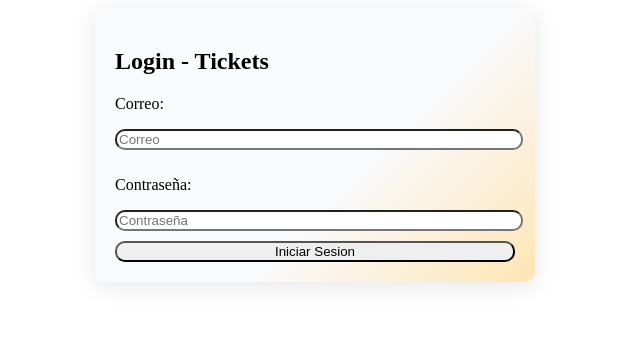
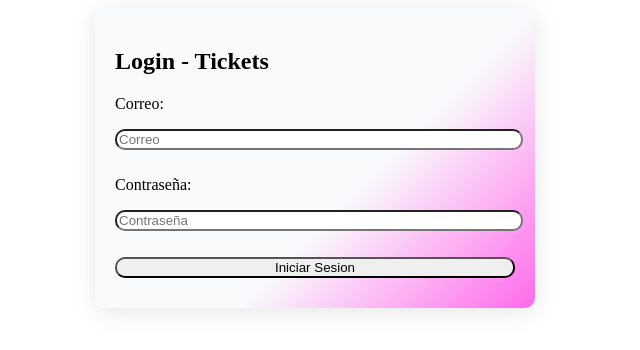
Before and after one commit to ArielSanchez12/caso_cmedicas, a React (Create React App) app in the folder frontend/: page / in a window 1280 px wide. Shown: the top 350 px of the page, without its empty margins (325-965 px from the left). Built offline with nearby package versions, Linux system fonts and the light colour scheme.

Commit message:
cambie color

```diff
--- a/frontend/src/pages/DashboardPage.js
+++ b/frontend/src/pages/DashboardPage.js
@@ -12,7 +12,7 @@ function DashboardPage() {
   };
 
   return (
-    <div style={{ maxWidth: 400, margin: 'auto', padding: 20, borderRadius: 10, background: 'linear-gradient(135deg, #f9fafc 60%, #ffe5b4 100%)', boxShadow: '0 4px 24px rgba(0,0,0,0.10)', position: 'relative'}}>
+    <div style={{ maxWidth: 400, margin: 'auto', padding: 20, borderRadius: 10, background: 'linear-gradient(135deg, #f9fafc 60%, #ff6aebff 100%)', boxShadow: '0 4px 24px rgba(0,0,0,0.10)', position: 'relative'}}>
       <h2>Bienvenido - {usuario?.nombre}</h2>
       <h3>Seleccione un módulo:</h3>
       <div style={{ display: 'flex', flexDirection: 'column', gap: 10 }}>
--- a/frontend/src/pages/LoginPage.js
+++ b/frontend/src/pages/LoginPage.js
@@ -35,14 +35,15 @@ function LoginPage() {
   };
 
   return (
-    <div style={{ maxWidth: 400, margin: 'auto', padding: 20, borderRadius: 10, background: 'linear-gradient(135deg, #f9fafc 60%, #ffe5b4 100%)', boxShadow: '0 4px 24px rgba(0,0,0,0.10)', position: 'relative' }}>
+    <div style={{ maxWidth: 400, margin: 'auto', padding: 20, borderRadius: 10, background: 'linear-gradient(135deg, #f9fafc 60%, #ff6aebff 100%)', boxShadow: '0 4px 24px rgba(0,0,0,0.10)', position: 'relative' }}>
       <h2>Login - Tickets</h2>
       <form onSubmit={handleSubmit}>
         <p>Correo:</p>
         <input type="email" placeholder="Correo" value={email} onChange={e => setEmail(e.target.value)} required style={{ width: '100%', marginBottom: 10, borderRadius: 10 }} />
         <p>Contraseña:</p>
         <input type="password" placeholder="Contraseña" value={password} onChange={e => setPassword(e.target.value)} required style={{ width: '100%', marginBottom: 10, borderRadius: 10}} />
-        <button type="submit" style={{ width: '100%', borderRadius: 10}}>Iniciar Sesion</button>
+        <p> </p>
+        <button type="submit" style={{ width: '100%', marginBottom: 10, borderRadius: 10}}>Iniciar Sesion</button>
       </form>
       {error && <div style={{ color: 'red', marginTop: 10 }}>{error}</div>}
     </div>
```
